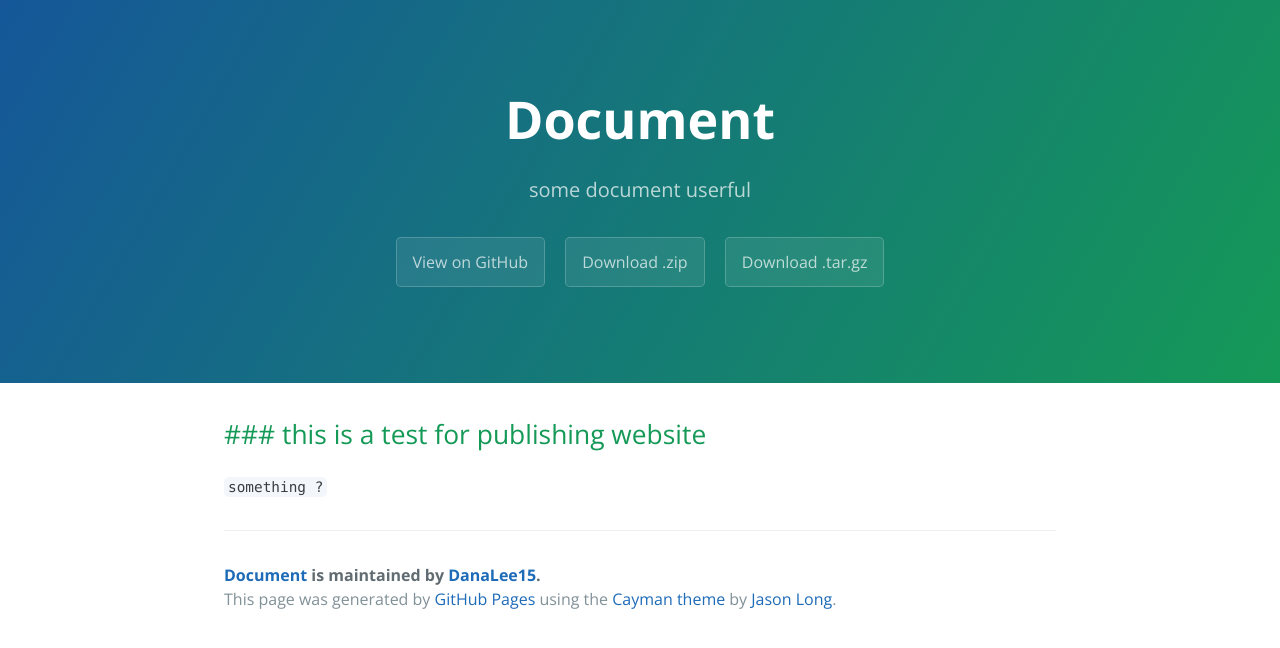
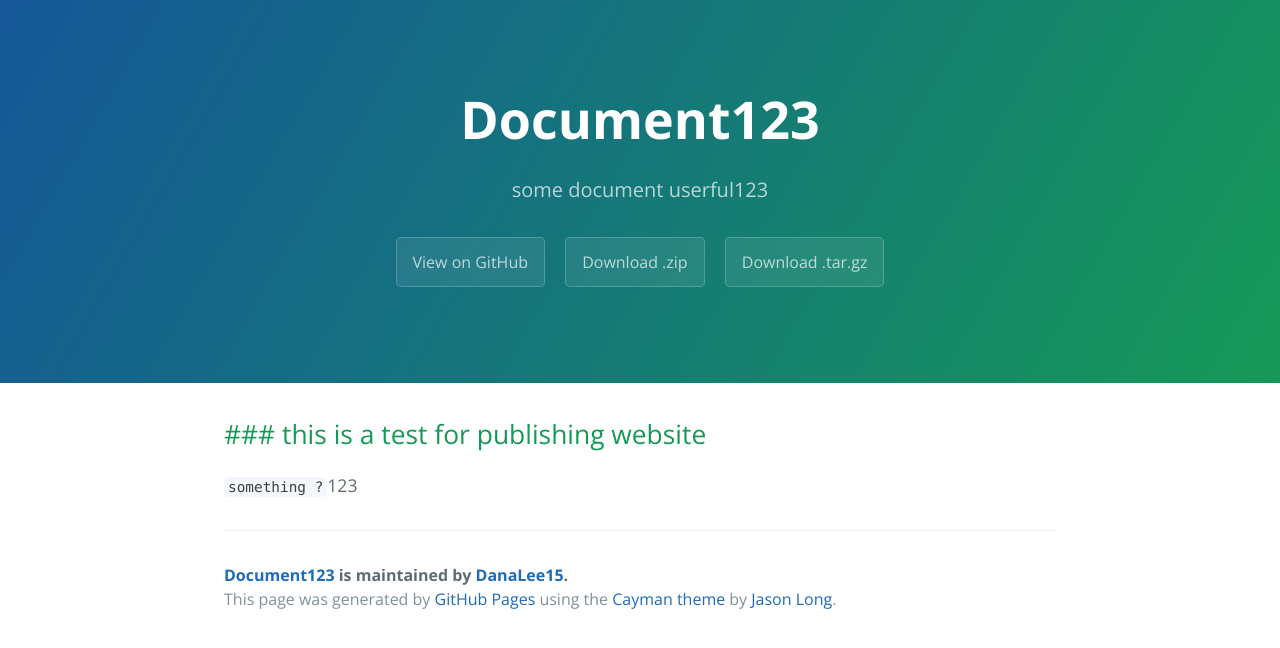
Before and after one commit to DanaLee15/Document, a plain HTML site: page index.html in a window 1280 px wide. Drawn offline with nearby package versions, Linux system fonts and the light colour scheme.

Commit message:
Create gh-pages branch via GitHub

```diff
--- a/index.html
+++ b/index.html
@@ -2,7 +2,7 @@
 <html lang="en-us">
   <head>
     <meta charset="UTF-8">
-    <title>Document by DanaLee15</title>
+    <title>Document123 by DanaLee15</title>
     <meta name="viewport" content="width=device-width, initial-scale=1">
     <link rel="stylesheet" type="text/css" href="stylesheets/normalize.css" media="screen">
     <link href='https://fonts.googleapis.com/css?family=Open+Sans:400,700' rel='stylesheet' type='text/css'>
@@ -11,8 +11,8 @@
   </head>
   <body>
     <section class="page-header">
-      <h1 class="project-name">Document</h1>
-      <h2 class="project-tagline">some document userful</h2>
+      <h1 class="project-name">Document123</h1>
+      <h2 class="project-tagline">some document userful123</h2>
       <a href="https://github.com/DanaLee15/Document" class="btn">View on GitHub</a>
       <a href="https://github.com/DanaLee15/Document/zipball/master" class="btn">Download .zip</a>
       <a href="https://github.com/DanaLee15/Document/tarball/master" class="btn">Download .tar.gz</a>
@@ -22,10 +22,10 @@
       <h2>
 <a id="-this-is-a-test-for-publishing--website" class="anchor" href="#-this-is-a-test-for-publishing--website" aria-hidden="true"><span aria-hidden="true" class="octicon octicon-link"></span></a>### this is a test for publishing  website</h2>
 
-<p><code>something ?</code></p>
+<p><code>something ?</code>123</p>
 
       <footer class="site-footer">
-        <span class="site-footer-owner"><a href="https://github.com/DanaLee15/Document">Document</a> is maintained by <a href="https://github.com/DanaLee15">DanaLee15</a>.</span>
+        <span class="site-footer-owner"><a href="https://github.com/DanaLee15/Document">Document123</a> is maintained by <a href="https://github.com/DanaLee15">DanaLee15</a>.</span>
 
         <span class="site-footer-credits">This page was generated by <a href="https://pages.github.com">GitHub Pages</a> using the <a href="https://github.com/jasonlong/cayman-theme">Cayman theme</a> by <a href="https://twitter.com/jasonlong">Jason Long</a>.</span>
       </footer>
--- a/params.json
+++ b/params.json
@@ -1 +1 @@
-{"name":"Document","tagline":"some document userful","body":"## ### this is a test for publishing  website\r\n`something ?`","google":"","note":"Don't delete this file! It's used internally to help with page regeneration."}
+{"name":"Document123","tagline":"some document userful123","body":"## ### this is a test for publishing  website\r\n`something ?`123","google":"","note":"Don't delete this file! It's used internally to help with page regeneration."}
```
